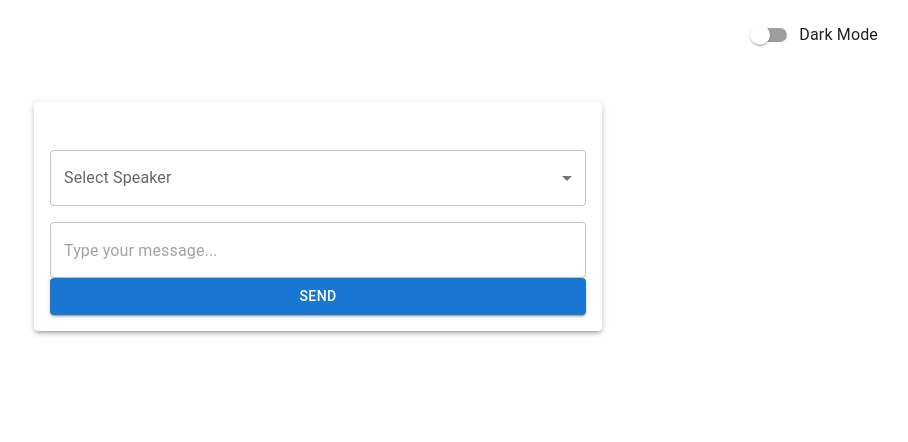
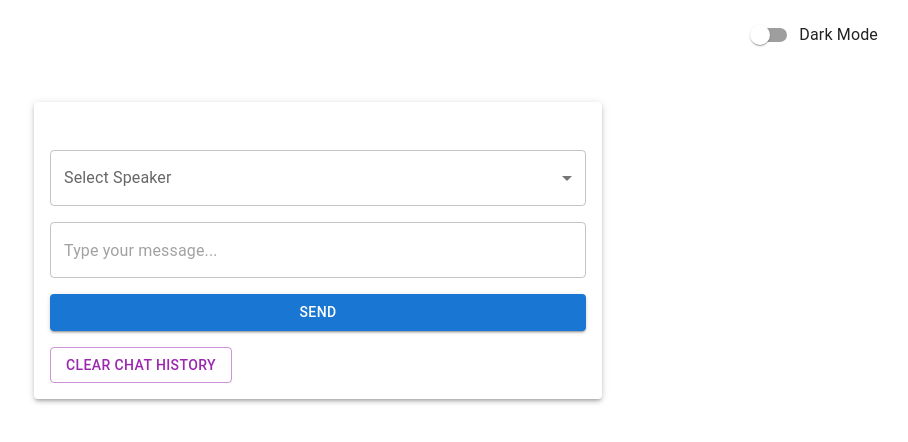
Before and after one commit to doyled-it/lawyer-brain, a React (Create React App) app in the folder frontend/: page / in a window 1280 px wide. Shown: the top 442 px of the page, without its empty margins (322-1230 px from the left). Built offline with nearby package versions, Linux system fonts and the light colour scheme.

Commit message:
Add chat history and clear chat button

```diff
--- a/frontend/src/components/Chatbot.tsx
+++ b/frontend/src/components/Chatbot.tsx
@@ -1,8 +1,8 @@
 import React, {
   useState,
-  ChangeEvent,
   useEffect,
   useRef,
+  ChangeEvent,
   KeyboardEvent,
 } from "react";
 import axios from "axios";
@@ -38,13 +38,34 @@ const Chatbot: React.FC = () => {
   const [input, setInput] = useState<string>("");
   const [selectedSpeaker, setSelectedSpeaker] = useState<Speaker | string>("");
   const [isTyping, setIsTyping] = useState<boolean>(false);
+  const [initialLoadComplete, setInitialLoadComplete] =
+    useState<boolean>(false);
   const messagesEndRef = useRef<HTMLDivElement | null>(null);
+
+  // Load chat history from localStorage on mount
+  useEffect(() => {
+    const savedMessages = localStorage.getItem("chatMessages");
+    if (savedMessages) {
+      const parsedMessages: Message[] = JSON.parse(savedMessages);
+      console.log("Loaded messages from localStorage:", parsedMessages);
+      setMessages(parsedMessages);
+    }
+    setInitialLoadComplete(true);
+  }, []);
+
+  // Save chat history to localStorage whenever messages change after the initial load
+  useEffect(() => {
+    if (initialLoadComplete) {
+      console.log("Saving messages to localStorage:", messages);
+      localStorage.setItem("chatMessages", JSON.stringify(messages));
+    }
+  }, [messages, initialLoadComplete]);
 
   const sendMessage = async () => {
     if (input.trim() === "") return;
 
     const userMessage: Message = { sender: "user", text: input };
-    setMessages([...messages, userMessage]);
+    setMessages((prevMessages) => [...prevMessages, userMessage]);
     setInput("");
     setIsTyping(true);
 
@@ -57,7 +78,11 @@ const Chatbot: React.FC = () => {
         sender: "bot",
         text: response.data.message,
       };
-      setMessages((prevMessages) => [...prevMessages, userMessage, botMessage]);
+      setMessages((prevMessages) => {
+        // Remove the last user message to avoid duplication and add both user and bot messages
+        const updatedMessages = prevMessages.slice(0, -1);
+        return [...updatedMessages, userMessage, botMessage];
+      });
     } catch (error) {
       console.error("Error sending message", error);
     } finally {
@@ -83,6 +108,11 @@ const Chatbot: React.FC = () => {
     if (messagesEndRef.current) {
       messagesEndRef.current.scrollIntoView({ behavior: "smooth" });
     }
+  };
+
+  const clearChatHistory = () => {
+    setMessages([]);
+    localStorage.removeItem("chatMessages");
   };
 
   useEffect(scrollToBottom, [messages]);
@@ -149,8 +179,18 @@ const Chatbot: React.FC = () => {
           color="primary"
           onClick={sendMessage}
           className="send-button"
+          sx={{ mt: 2 }}
         >
           Send
+        </Button>
+        <Button
+          variant="outlined"
+          color="secondary"
+          onClick={clearChatHistory}
+          className="clear-button"
+          sx={{ mt: 2 }}
+        >
+          Clear Chat History
         </Button>
       </Paper>
     </Box>
```
